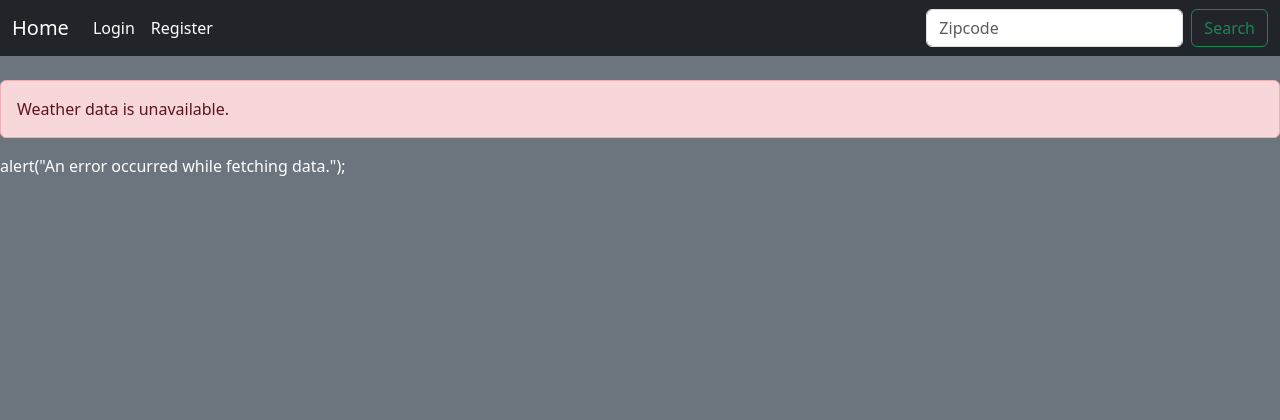
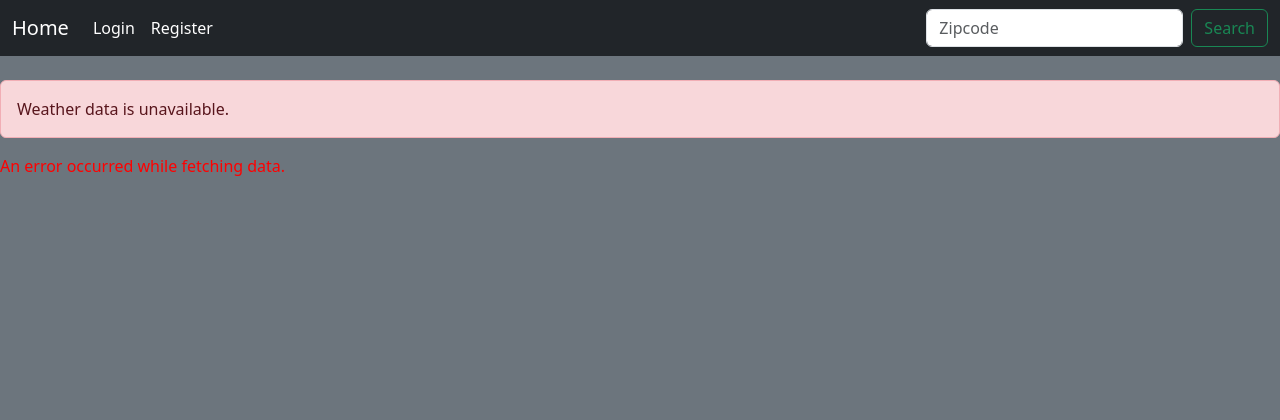
Before and after one commit to yackywoo/weather_app, a Node server app: page /search in a window 1280 px wide. Shown: the top 420 px of the page. Run offline with Node 20, Linux system fonts and the light colour scheme; data that the repository does not hold is empty.

Commit message:
cleaning up error handling

```diff
--- a/index.js
+++ b/index.js
@@ -128,11 +128,12 @@ app.post("/register", async (req, res) => {
   const password = req.body.password;
   const zipcode = req.body.zipcode;
 
+  //only register if zipcode is valid
+  if (String(zipcode).length === 5) {
     try {
       const checkResult = await db.query("SELECT * FROM users WHERE email = $1", [
         email,
       ]);
-
       //if find email in db, account already exists
       if (checkResult.rows.length > 0) {
         console.log(email + " email already exists");
@@ -149,6 +150,10 @@ app.post("/register", async (req, res) => {
       }
     } catch (err) {
       console.log(err);
+      res.render("register.ejs", { error : "Email account already exists" });
+    }
+  } else {
+    res.render("register.ejs", { error : "Invalid zipcode" });
   }
 });
 
@@ -212,7 +217,7 @@ app.post("/login", async (req, res) => {
       }
     } else {
       //if email not found
-      console.log(user.email + " not found");
+      console.log(email + " not found");
       res.render("login.ejs", { error: "User not found" });
     }
   } catch (err) {
--- a/public/css/styles.css
+++ b/public/css/styles.css
@@ -2,3 +2,7 @@ h1.Hunter {
     color: purple;
     text-shadow: 2px 2px 3px rgba(0, 0, 0, 0.5)
 }
+
+.error {
+    color: red;
+}
--- a/views/history.ejs
+++ b/views/history.ejs
@@ -125,10 +125,8 @@ const weatherIcons = {
   <% } %>
 </div>
 
-
 <% if (typeof error !== "undefined") { %>
-  alert("<%= error %>");
+  <alert class="error"> <%= error %> </alert>
 <% } %>
 
-
 <%- include('partials/footer') %>
--- a/views/home.ejs
+++ b/views/home.ejs
@@ -136,7 +136,7 @@ const weatherIcons = {
 <% } %>
 
 <% if (typeof error !== "undefined") { %>
-  <p><%= error %></p>
+  <alert class="error"> <%= error %> </alert>
 <% } %>
 
 <%- include('partials/footer') %>
--- a/views/loggedin.ejs
+++ b/views/loggedin.ejs
@@ -140,7 +140,7 @@ const weatherIcons = {
 
 
 <% if (typeof error !== "undefined") { %>
-  alert("<%= error %>");
+  <alert class="error"> <%= error %> </alert>
 <% } %>
 
 
--- a/views/search.ejs
+++ b/views/search.ejs
@@ -131,11 +131,8 @@ const weatherIcons = {
 <div class="alert alert-danger mt-4">Weather data is unavailable.</div>
 <% } %>
 
-
-
 <% if (typeof error !== "undefined") { %>
-    alert("<%= error %>");
+  <alert class="error"> <%= error %> </alert>
 <% } %>
 
-
 <%- include('partials/footer') %>
```
Also changed, not shown: views/login.ejs (+5 -7 lines), views/register.ejs (+6 -4 lines). Lines whose indentation alone changed are shown as unchanged.
